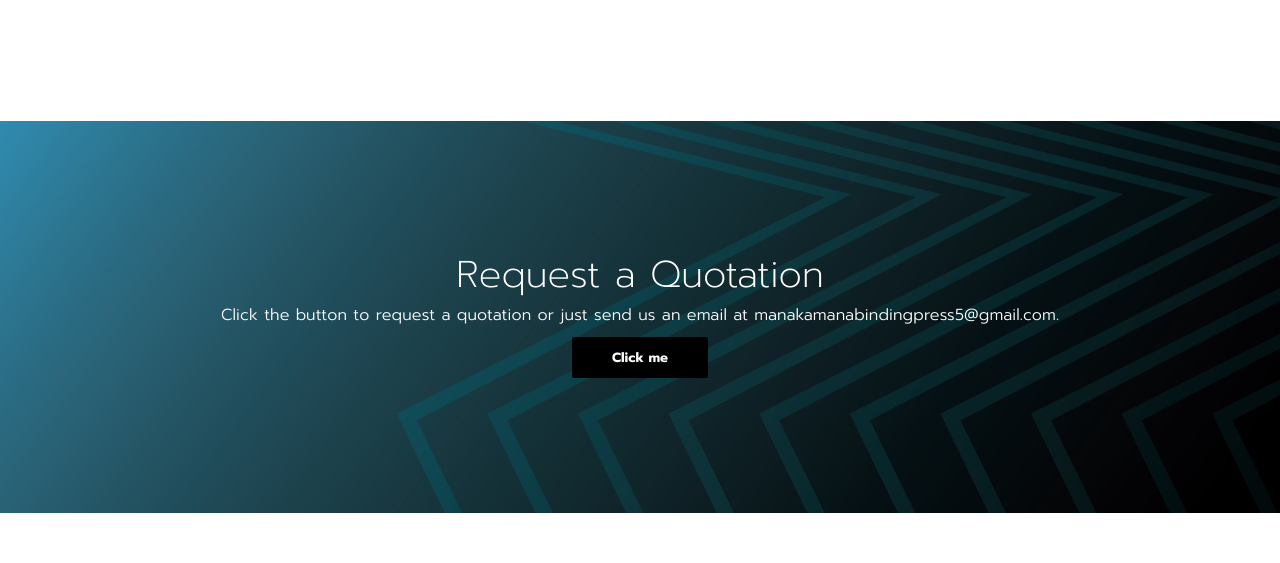
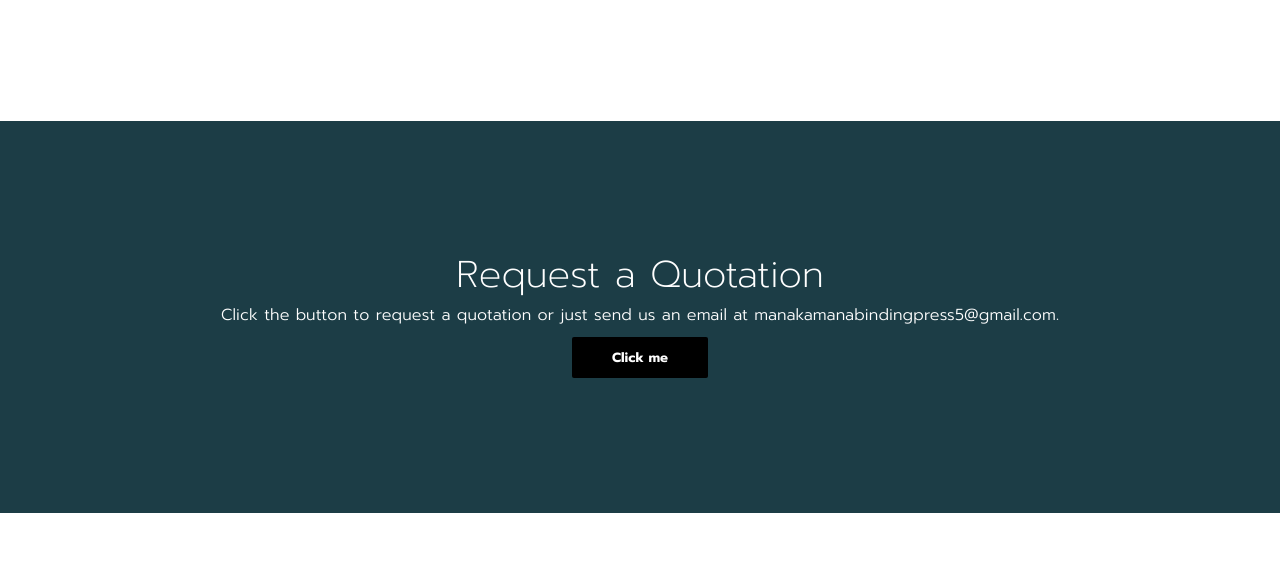
Before and after one commit to AzthChowk/mbp_website, a React (Vite) app: page / in a window 1280 px wide. Shown: the part 3680-4243 px from the top of the page. Built offline with nearby package versions, Linux system fonts and the light colour scheme; a web font is replaced by a local one.

Commit message:
change EmailJs

```diff
--- a/src/Components/RequestQuotation.jsx
+++ b/src/Components/RequestQuotation.jsx
@@ -6,10 +6,8 @@ const RequestQuotation = () => {
     <>
       <div
         style={{
-          backgroundColor: "#ebebeb",
-          backgroundImage: `url(
-          "/footerBg-02.png"
-        )`,
+          backgroundColor: "#1c3d46",
+
           backgroundSize: "cover",
           margin: "50px 0",
         }}
--- a/src/Components/RequestQuotationForm.jsx
+++ b/src/Components/RequestQuotationForm.jsx
@@ -9,10 +9,10 @@ const RequestQuotationForm = () => {
 
     emailjs
       .sendForm(
-        "service_08q3umd",
-        "template_wnseape",
+        "service_j1ep69v",
+        "template_qab5aav",
         form.current,
-        "2LCiYkC6hKfVsQRLE"
+        "vCR9lBYtRz3HMEl64"
       )
       .then(
         (result) => {
```
Also changed, not shown: public/footerBg-01.png.
